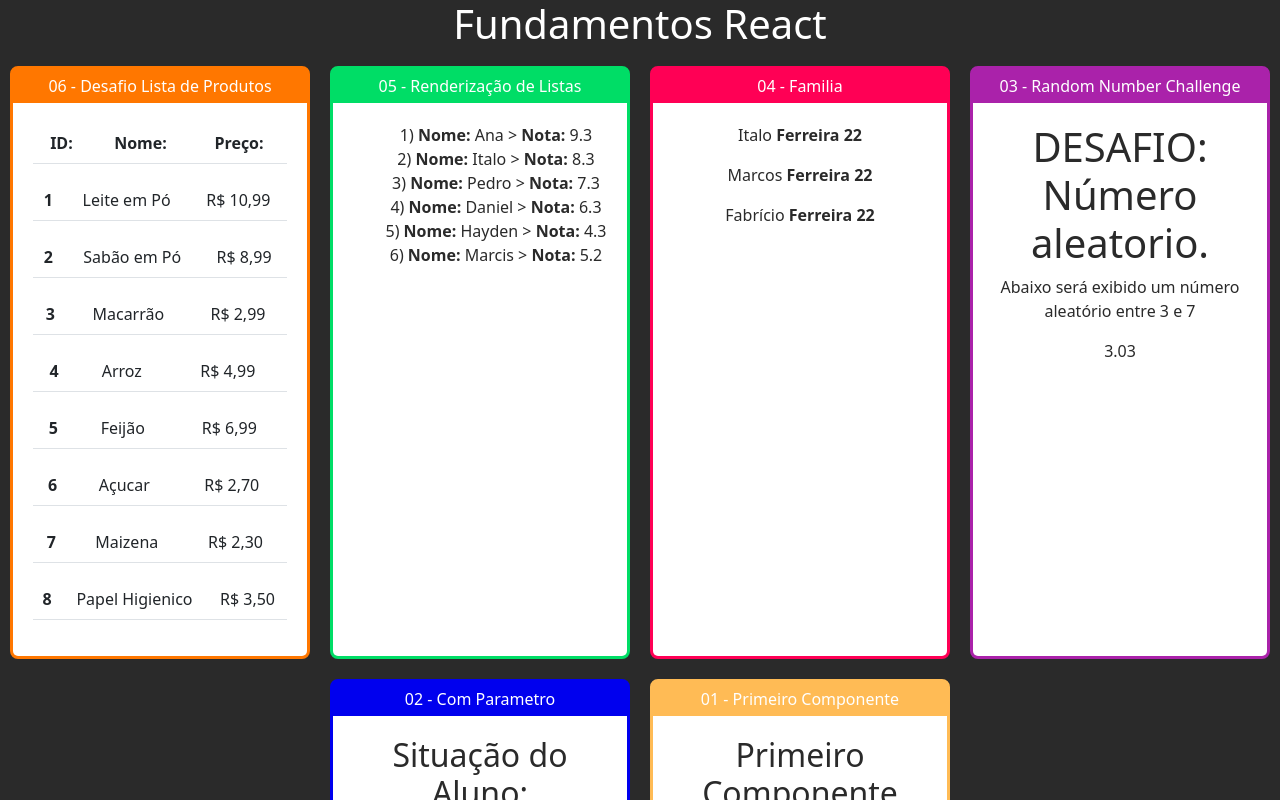
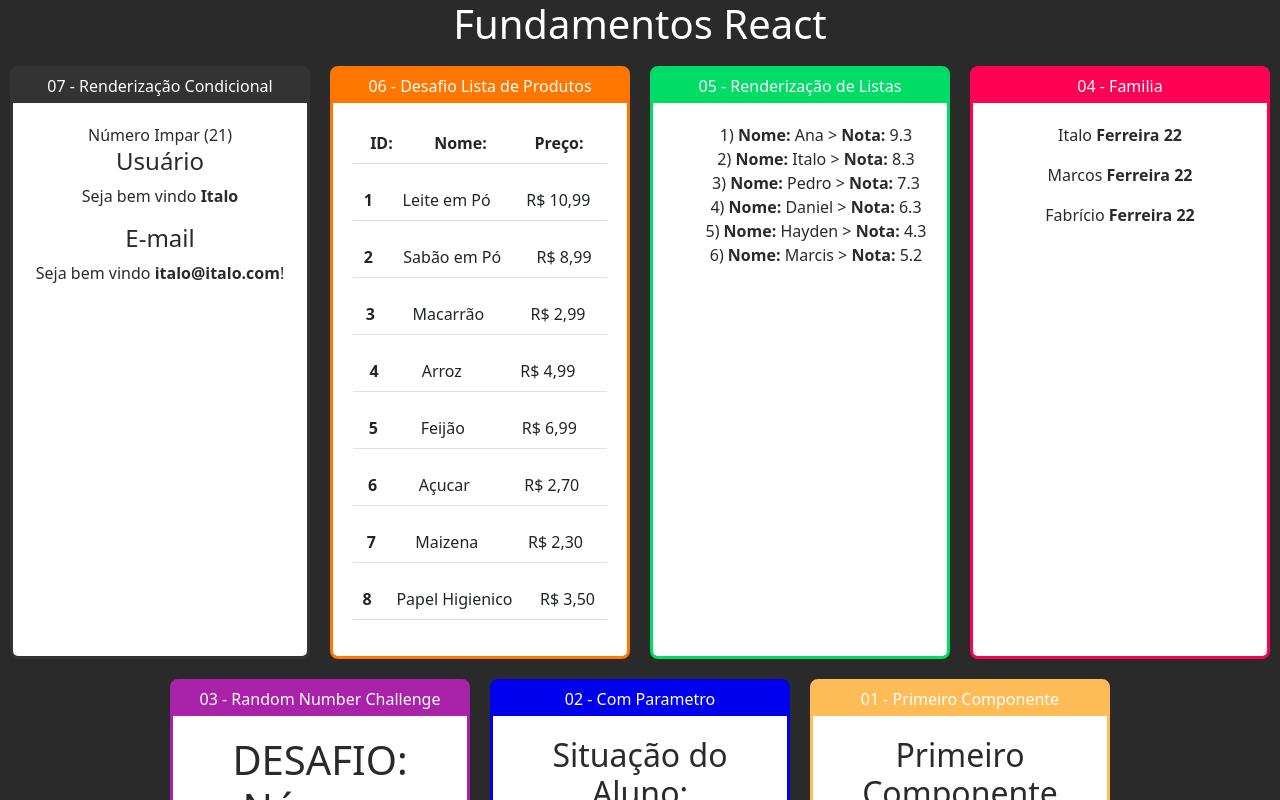
Before and after one commit to italoknd/Curso-REACT-JS, a React (Create React App) app in the folder fundamentos-react/: page / in a window 1280 px wide. Shown: the top 800 px of the page. Built offline with nearby package versions, Linux system fonts and the light colour scheme.

Commit message:
condicionais react

```diff
--- a/fundamentos-react/src/App.jsx
+++ b/fundamentos-react/src/App.jsx
@@ -8,13 +8,19 @@ import Familia from './components/basicos/Familia'
 import FamiliaMembro from './components/basicos/FamiliaMembro'
 import ListaAlunos from './components/repetição/ListaAlunos'
 import TabelaProduto from './components/repetição/TabelaProdutos'
+import ParOuImpar from './components/condicional/ParOuImpar'
+import UsuarioInfo from './components/condicional/UsuarioInfo'
 
 export default function App() {
   return (
     <div>
       <h1>Fundamentos React</h1>
       <div className="cards-container">
-
+        <Card titulo="07 - Renderização Condicional" color="#333">
+          <ParOuImpar numero={21}></ParOuImpar>
+          <UsuarioInfo usuario={{ nome: "Italo" }}></UsuarioInfo>
+          <UsuarioInfo usuario={{ email: "italo@italo.com" }}></UsuarioInfo>
+        </Card>
         <Card titulo="06 - Desafio Lista de Produtos" color="#F70">
           <TabelaProduto></TabelaProduto>
         </Card>
--- /dev/null
+++ b/fundamentos-react/src/components/condicional/If.js
@@ -0,0 +1,8 @@
+// eslint-disable-next-line import/no-anonymous-default-export
+export default function If(props) {
+  if (props.test) {
+    return props.children
+  } else {
+    return false
+  }
+}
--- /dev/null
+++ b/fundamentos-react/src/components/condicional/ParOuImpar.jsx
@@ -0,0 +1,14 @@
+import React from "react";
+
+export default function ParOuImpar(props){
+const isPar = props.numero % 2 === 0
+
+  return(
+    <div>
+      { isPar
+        ? <span>Número Par ({props.numero})</span>
+        : <span>Número Impar ({props.numero})</span>
+      }
+    </div>
+  )
+}
--- /dev/null
+++ b/fundamentos-react/src/components/condicional/UsuarioInfo.jsx
@@ -0,0 +1,34 @@
+import React from 'react'
+import If from '../condicional/If'
+
+export default function UsuarioInfo(props) {
+  const usuario = props.usuario.nome || {}
+
+  return (
+    <div>
+      {/* teste 1 */}
+      <If test={usuario && props.usuario.nome}>
+        <h4>Usuário</h4>
+        <p>
+          Seja bem vindo <strong>{usuario}</strong>
+        </p>
+      </If>
+
+      {/* teste 2 */}
+      <If test={usuario && props.usuario.email}>
+        <h4>E-mail</h4>
+        <p>
+          Seja bem vindo <strong>{props.usuario.email}</strong>!
+        </p>
+      </If>
+
+      {/* teste 3 */}
+      <If test={!usuario && (!props.usuario.nome || !props.usuario.email)}>
+        <h4>E-mail</h4>
+        <p>
+          Seja bem vindo <strong>Guest</strong>!
+        </p>
+      </If>
+    </div>
+  )
+}
--- a/fundamentos-react/src/data/produtos.js
+++ b/fundamentos-react/src/data/produtos.js
@@ -1,3 +1,4 @@
+// eslint-disable-next-line import/no-anonymous-default-export
 export default [
   {id: 1, nome: "Leite em Pó", preco: 10.99},
   {id: 2, nome: "Sabão em Pó", preco: 8.99},
```
